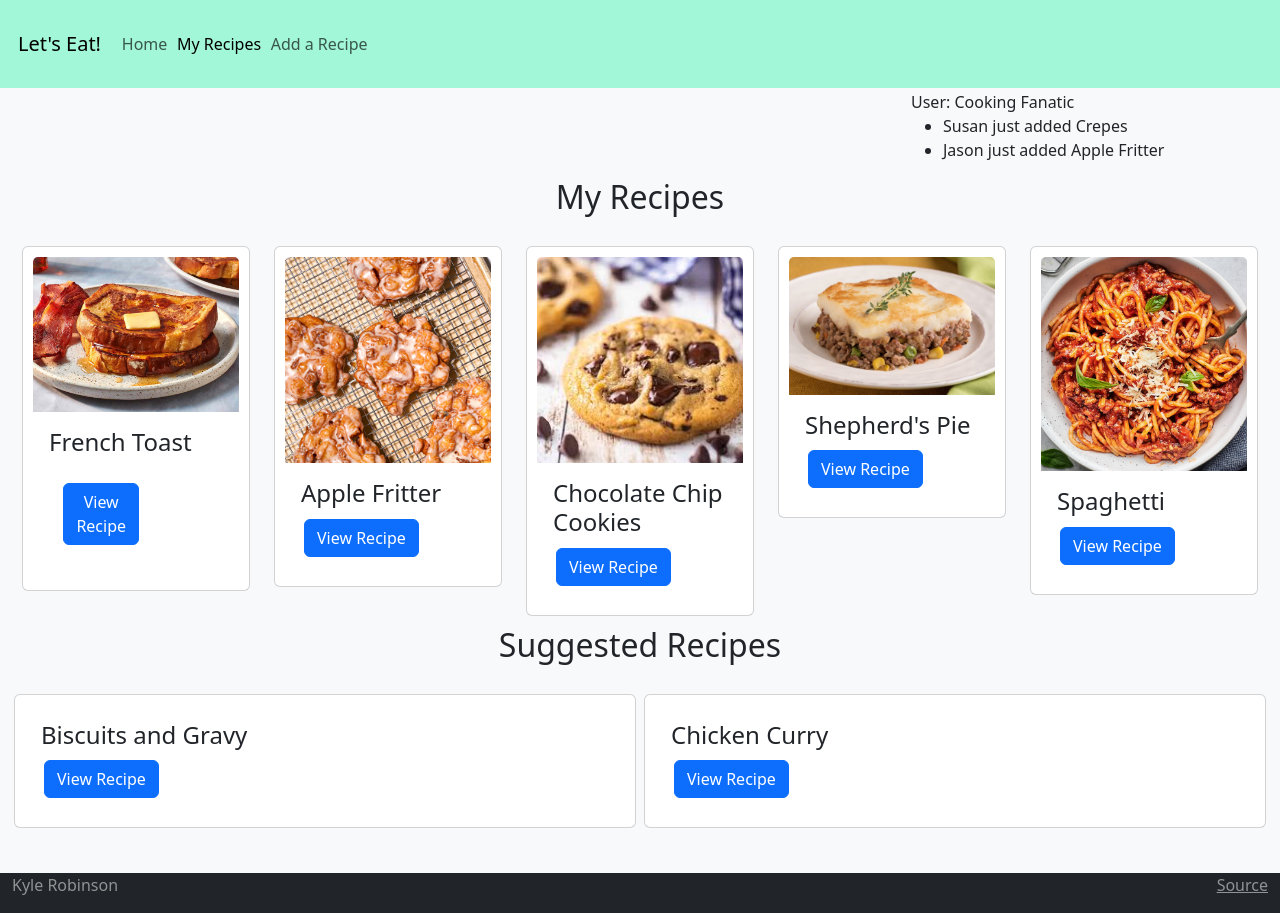
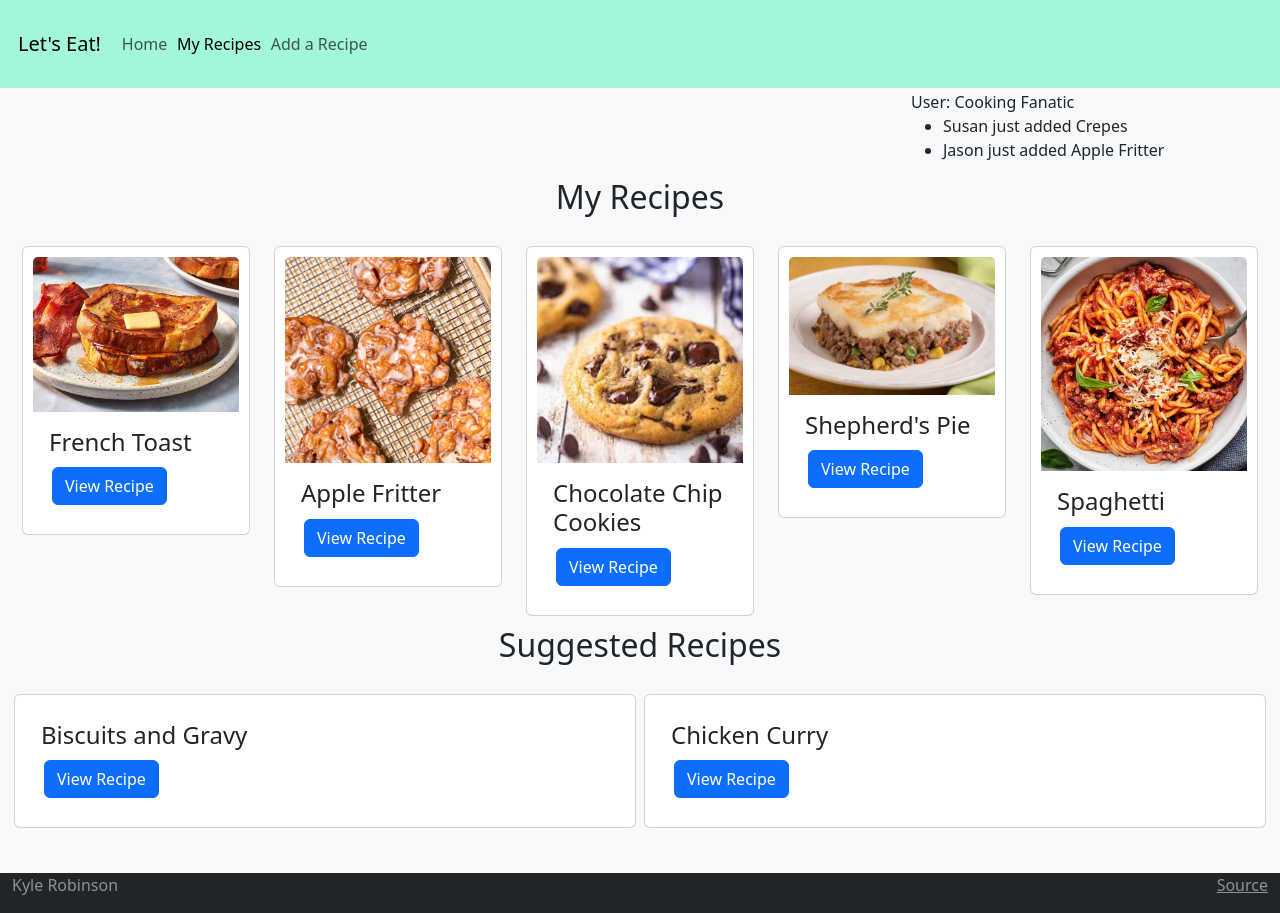
Before and after one commit to robinkyl002/cs260-startup, a React (Vite) app: page /recipes in a window 1280 px wide. Built offline with nearby package versions, Linux system fonts and the light colour scheme.

Commit message:
added ViewRecipe function to redirect to the view component and then replaced the button element for the french toast card to this function

```diff
--- a/src/recipes/recipes.jsx
+++ b/src/recipes/recipes.jsx
@@ -1,6 +1,7 @@
-import React from "react";
+import React, { use } from "react";
 import "bootstrap/dist/css/bootstrap.min.css";
 import "./recipes.css";
+import { useNavigate } from "react-router-dom";
 
 export function Recipes() {
   return (
@@ -27,11 +28,7 @@ export function Recipes() {
             />
             <div className="card-body">
               <h4 className="card-title">French Toast</h4>
-              <form method="get" action="view.html">
-                <button type="submit" className="btn btn-primary">
-                  View Recipe
-                </button>
-              </form>
+              <ViewRecipe />
             </div>
           </div>
         </div>
@@ -111,3 +108,17 @@ export function Recipes() {
     </main>
   );
 }
+
+function ViewRecipe() {
+  const navigate = useNavigate();
+
+  const handleClick = () => {
+    navigate("/view");
+  };
+
+  return (
+    <button class="btn btn-primary" onClick={handleClick}>
+      View Recipe
+    </button>
+  );
+}
```
